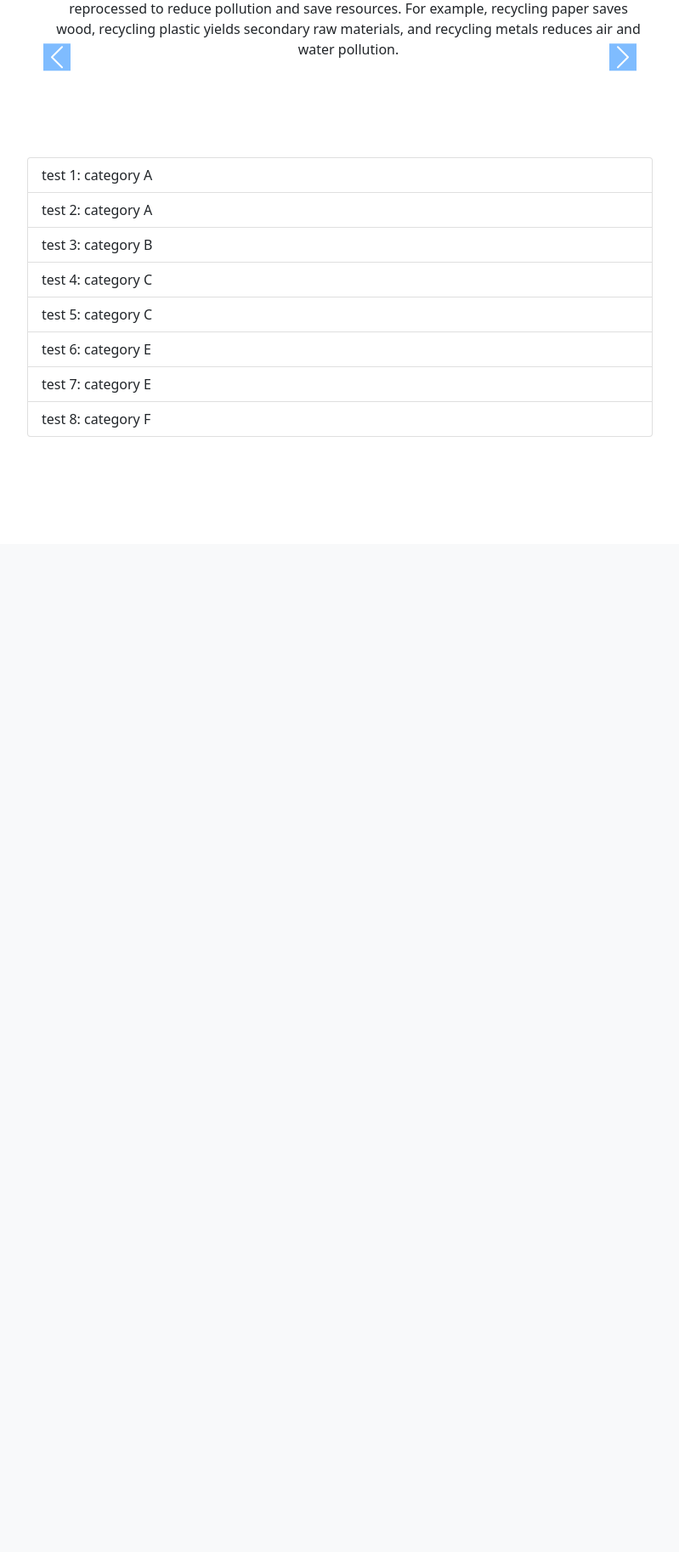
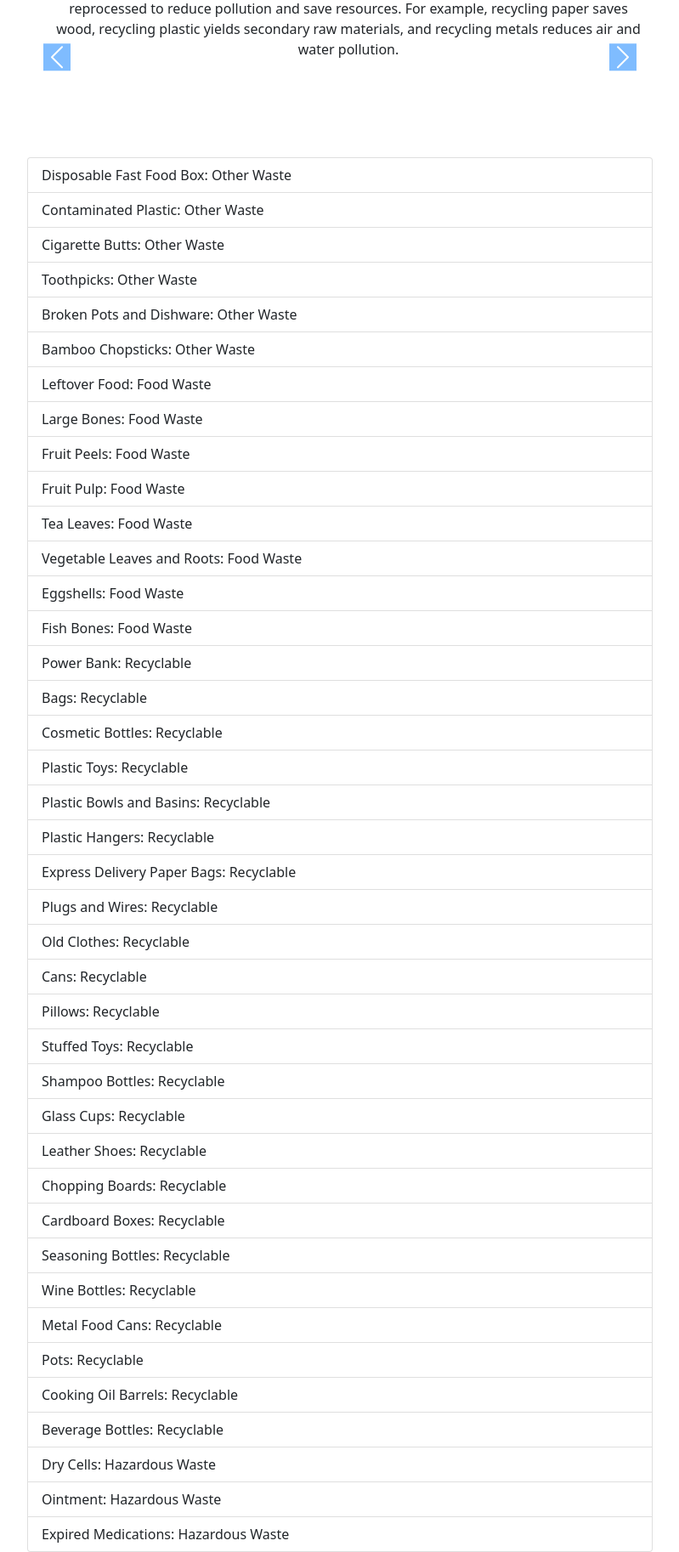
Before and after one commit to BrokenCurves/CNN-Ass-GUI, a Flask app: page /guide in a window 1280 px wide. Shown: the part 160-1986 px from the top of the page at 85% size, without its empty margins (240-1039 px from the left). Before the commit the page ends 674 px from the top, so only its background shows below. Run offline with Flask 3, Linux system fonts and the light colour scheme.

Commit message:
gui更新，分类逻辑更新

```diff
--- a/app.py
+++ b/app.py
@@ -9,6 +9,53 @@ from PIL import Image, ImageDraw
 import os
 
 app = Flask(__name__)
+
+def get_waste_category_map():
+    categories = [
+        {'name': 'Plastic bowls and pots', 'description': 'Recyclable'},
+        {'name': 'Plastic hangers', 'description': 'Recyclable'},
+        {'name': 'Chargers', 'description': 'Recyclable'},
+        {'name': 'Bags', 'description': 'Recyclable'},
+        {'name': 'Cosmetic bottles', 'description': 'Recyclable'},
+        {'name': 'Cans', 'description': 'Recyclable'},
+        {'name': 'Pillows', 'description': 'Recyclable'},
+        {'name': 'Stuffed Animals', 'description': 'Recyclable'},
+        {'name': 'Shampoo Bottles', 'description': 'Recyclable'},
+        {'name': 'Plastic Toys', 'description': 'Recyclable'},
+        {'name': 'Courier Bags', 'description': 'Recyclable'},
+        {'name': 'Plugs and Cords', 'description': 'Recyclable'},
+        {'name': 'Used Clothes', 'description': 'Recyclable'},
+        {'name': 'Cutting Boards', 'description': 'Recyclable'},
+        {'name': 'Cardboard Boxes', 'description': 'Recyclable'},
+        {'name': 'Seasoning bottles', 'description': 'Recyclable'},
+        {'name': 'Wine Bottles', 'description': 'Recyclable'},
+        {'name': 'Glasses', 'description': 'Recyclable'},
+        {'name': 'Shoes', 'description': 'Recyclable'},
+        {'name': 'Metal food cans', 'description': 'Recyclable'},
+        {'name': 'Pots', 'description': 'Recyclable'},
+        {'name': 'Cooking oil drums', 'description': 'Recyclable'},
+        {'name': 'bones', 'description': 'Food Waste'},
+        {'name': 'fruit peelings', 'description': 'Food Waste'},
+        {'name': 'fruit pulp', 'description': 'Food Waste'},
+        {'name': 'Tea Leaf Dregs', 'description': 'Food Waste'},
+        {'name': 'vegetable leaves and roots', 'description': 'Food Waste'},
+        {'name': 'leftovers', 'description': 'Food Waste'},
+        {'name': 'Eggshells', 'description': 'Food Waste'},
+        {'name': 'fish bones', 'description': 'Food Waste'},
+        {'name': 'cigarette butts', 'description': 'Other Waste'},
+        {'name': 'toothpicks', 'description': 'Other Waste'},
+        {'name': 'disposable fast food containers', 'description': 'Other Waste'},
+        {'name': 'stained plastics', 'description': 'Other Waste'},
+        {'name': 'broken flower pots and bowls', 'description': 'Other Waste'},
+        {'name': 'bamboo chopsticks', 'description': 'Other Waste'},
+        {'name': 'Bottles', 'description': 'Recyclable'},
+        {'name': 'dry batteries', 'description': 'Hazardous Waste'},
+        {'name': 'ointment', 'description': 'Hazardous Waste'},
+        {'name': 'expired medicines', 'description': 'Hazardous Waste'}
+    ]
+    return {item['name']: item['description'] for item in categories}
+
+
 
 def draw_boxes_and_save(image, boxes, save_path):
     draw = ImageDraw.Draw(image)
@@ -42,7 +89,13 @@ def analyze():
     # YOLOv5 model prediction
     results = model(img, size=640)
     results_data = results.pandas().xyxy[0].to_dict(orient="records")
-    detected_objects = [result['name'] for result in results_data]
+
+    waste_map = get_waste_category_map()
+    detected_objects = []
+    for result in results_data:
+        obj_name = result['name']
+        category = waste_map.get(obj_name, 'Unknown')  # Default to 'Unknown' if not found
+        detected_objects.append(f"{obj_name} ({category})")
 
     # Draw boxes on the image and save it
     save_path = 'temp/detected_image.jpg'  # Specify the path where you want to save the image
@@ -60,17 +113,51 @@ def analyze():
 
 
 def get_categories():
-    # 模拟数据，接口以后再写
     return [
-        {'name': 'test 1', 'description': 'category A'},
-        {'name': 'test 2', 'description': 'category A'},
-        {'name': 'test 3', 'description': 'category B'},
-        {'name': 'test 4', 'description': 'category C'},
-        {'name': 'test 5', 'description': 'category C'},
-        {'name': 'test 6', 'description': 'category E'},
-        {'name': 'test 7', 'description': 'category E'},
-        {'name': 'test 8', 'description': 'category F'}
+        {'name': 'Disposable Fast Food Box', 'description': 'Other Waste'},
+        {'name': 'Contaminated Plastic', 'description': 'Other Waste'},
+        {'name': 'Cigarette Butts', 'description': 'Other Waste'},
+        {'name': 'Toothpicks', 'description': 'Other Waste'},
+        {'name': 'Broken Pots and Dishware', 'description': 'Other Waste'},
+        {'name': 'Bamboo Chopsticks', 'description': 'Other Waste'},
+        {'name': 'Leftover Food', 'description': 'Food Waste'},
+        {'name': 'Large Bones', 'description': 'Food Waste'},
+        {'name': 'Fruit Peels', 'description': 'Food Waste'},
+        {'name': 'Fruit Pulp', 'description': 'Food Waste'},
+        {'name': 'Tea Leaves', 'description': 'Food Waste'},
+        {'name': 'Vegetable Leaves and Roots', 'description': 'Food Waste'},
+        {'name': 'Eggshells', 'description': 'Food Waste'},
+        {'name': 'Fish Bones', 'description': 'Food Waste'},
+        {'name': 'Power Bank', 'description': 'Recyclable'},
+        {'name': 'Bags', 'description': 'Recyclable'},
+        {'name': 'Cosmetic Bottles', 'description': 'Recyclable'},
+        {'name': 'Plastic Toys', 'description': 'Recyclable'},
+        {'name': 'Plastic Bowls and Basins', 'description': 'Recyclable'},
+        {'name': 'Plastic Hangers', 'description': 'Recyclable'},
+        {'name': 'Express Delivery Paper Bags', 'description': 'Recyclable'},
+        {'name': 'Plugs and Wires', 'description': 'Recyclable'},
+        {'name': 'Old Clothes', 'description': 'Recyclable'},
+        {'name': 'Cans', 'description': 'Recyclable'},
+        {'name': 'Pillows', 'description': 'Recyclable'},
+        {'name': 'Stuffed Toys', 'description': 'Recyclable'},
+        {'name': 'Shampoo Bottles', 'description': 'Recyclable'},
+        {'name': 'Glass Cups', 'description': 'Recyclable'},
+        {'name': 'Leather Shoes', 'description': 'Recyclable'},
+        {'name': 'Chopping Boards', 'description': 'Recyclable'},
+        {'name': 'Cardboard Boxes', 'description': 'Recyclable'},
+        {'name': 'Seasoning Bottles', 'description': 'Recyclable'},
+        {'name': 'Wine Bottles', 'description': 'Recyclable'},
+        {'name': 'Metal Food Cans', 'description': 'Recyclable'},
+        {'name': 'Pots', 'description': 'Recyclable'},
+        {'name': 'Cooking Oil Barrels', 'description': 'Recyclable'},
+        {'name': 'Beverage Bottles', 'description': 'Recyclable'},
+        {'name': 'Dry Cells', 'description': 'Hazardous Waste'},
+        {'name': 'Ointment', 'description': 'Hazardous Waste'},
+        {'name': 'Expired Medications', 'description': 'Hazardous Waste'}
     ]
+
+
+
 
 @app.route('/home')
 def home():
--- a/templates/guide.html
+++ b/templates/guide.html
@@ -2,6 +2,7 @@
 <html>
 <head>
     <title>Guide</title>
+    <meta name="viewport" content="width=device-width, initial-scale=1.0">
 
     <!-- Bootstrap CSS -->
     <link href="https://cdn.jsdelivr.net/npm/bootstrap@5.1.3/dist/css/bootstrap.min.css" rel="stylesheet">
--- a/templates/home.html
+++ b/templates/home.html
@@ -2,6 +2,7 @@
 <html>
 <head>
     <title>Domestic Waste Separation</title>
+    <meta name="viewport" content="width=device-width, initial-scale=1.0">
     <link href="https://cdn.jsdelivr.net/npm/bootstrap@5.1.3/dist/css/bootstrap.min.css" rel="stylesheet">
 
 </head>
--- a/templates/identify.html
+++ b/templates/identify.html
@@ -2,6 +2,7 @@
 <html>
 <head>
     <title>Domestic Waste Separation</title>
+    <meta name="viewport" content="width=device-width, initial-scale=1.0"> <!-- 这是重要的响应式设计标签 -->
     <link href="https://cdn.jsdelivr.net/npm/bootstrap@5.1.3/dist/css/bootstrap.min.css" rel="stylesheet">
 </head>
 <body>
@@ -29,7 +30,7 @@
     <div class="container">
         <div class="row justify-content-center">
             <div class="col-12 text-center">
-                <video id="video" width="300" height="300" autoplay></video>
+                <video id="video" width="300" height="300" autoplay playsinline></video>
                 <img id="resultImage" src="#" alt="Detection Result" class="img-fluid" style="display:none;">
             </div>
             <div class="col-12 text-center">
```
Also changed, not shown: static/css/style.css (+13 -0 lines).
